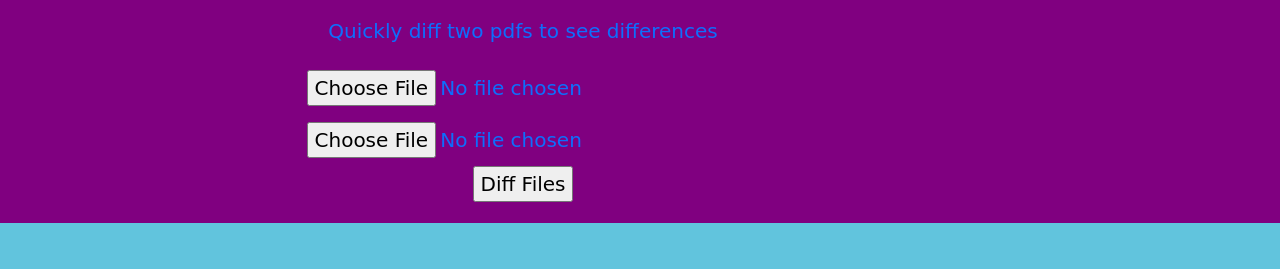
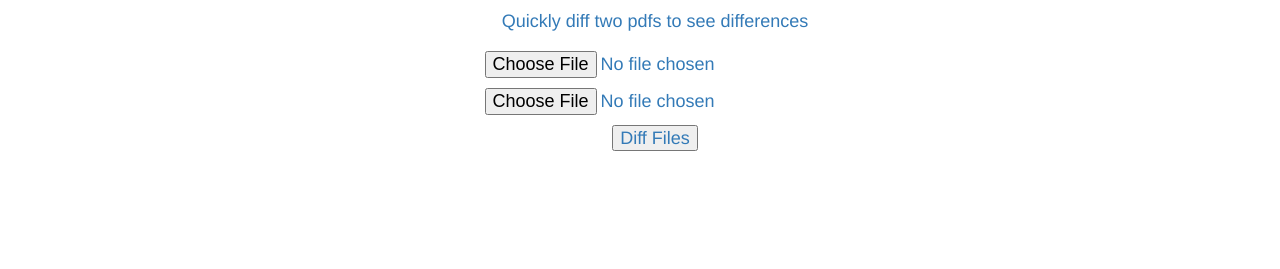
Before and after one commit to akedia23/pdf_diff, a Flask app: page / in a window 1280 px wide. Shown: the part 585-854 px from the top of the page. After the commit the page ends 736 px from the top, so only its background shows below. Run offline with Flask 2, Linux system fonts and the light colour scheme; some libraries are stand-ins or nearby versions.

Commit message:
straighten & back button

```diff
--- a/templates/index.html
+++ b/templates/index.html
@@ -1,17 +1,10 @@
 <!DOCTYPE html>
 <html>
 <head>
-    <title></title>
-    <!-- <link rel="stylesheet" href="https://cdn.jsdelivr.net/npm/bulma@0.9.2/css/bulma.min.css"> -->
-    <!-- CSS below-->
-    <link rel="stylesheet" href="https://cdn.jsdelivr.net/npm/bootstrap@5.0.0-beta3/dist/css/bootstrap.min.css"
-    integrity="sha384-eOJMYsd53ii+scO/bJGFsiCZc+5NDVN2yr8+0RDqr0Ql0h+rP48ckxlpbzKgwra6"
-    crossorigin="anonymous">
-    <link rel="stylesheet" href="./style.css" />
-    <!-- JavaScript Bundle with Popper -->
-    <script src="https://cdn.jsdelivr.net/npm/bootstrap@5.0.0-beta3/dist/js/bootstrap.bundle.min.js"
-    integrity="sha384-JEW9xMcG8R+pH31jmWH6WWP0WintQrMb4s7ZOdauHnUtxwoG2vI5DkLtS3qm9Ekf"
-    crossorigin="anonymous"></script>
+  <link rel="stylesheet" href="https://maxcdn.bootstrapcdn.com/bootstrap/3.3.7/css/bootstrap.min.css" integrity="sha384-BVYiiSIFeK1dGmJRAkycuHAHRg32OmUcww7on3RYdg4Va+PmSTsz/K68vbdEjh4u" crossorigin="anonymous">
+  <!-- Bootstrap & Related Links-->
+
+  <link rel="stylesheet" href="static/styles.css">
 </head>
 
 <body class="centered-wrapper">
@@ -24,32 +17,105 @@
       <a class="navbar-brand" href="#">
          <p class="title">
           <p style="font-family: Comic sans MS">
-            <div class="text-center">
-              <img src="https://miro.medium.com/max/1033/1*MAsNORFL89roPfIFMBnA4A.jpeg" class="rounded mx-auto d-block" width="180" height="200"/>
+
+            <!--<body>
+              cont is the entire box; changing its CSS changes its position on the page
+              <div class="cont">
+                 box is the area that contains the image, username, and pass fields, but not the button bar and login buttons
+                  <div class="box">
+                     Creates the entire top row with close button and three circular buttons
+                      <div class="row top">
+                          <div class="left">
+                              <i class="fa fa-times close"></i>
+                          </div>
+                          <div class="right">
+                              <i class=" fa fa-circle but one"></i>
+                              <i class=" fa fa-circle but two"></i>
+                              <i class=" fa fa-circle but three"></i>
+                          </div>
+                      </div>
+
+                      <div class="row middle sg">
+                          <div class="row pic sg">
+                              <div class="text-center">
+                                  <img src="https://placeimg.com/200/200/nature" alt="fleur-de-lis" class="photo">
+                              </div>
+                          </div>
+                          <form action="#" class="form-horizontal form">
+                              <div class="input-group y">
+                                  <span class="input-group-addon"><i class="fa fa-user use"></i></span>
+                                  <input type="text" class="form-control" placeholder="Username">
+                              </div>
+                              <div class="input-group">
+                                  <span class="input-group-addon"><i class="fa faunlock-alt use"></i></span>
+                                  <input type="password" class="form-control" placeholder="Password">
+                              </div>
+                          </form>
+                      </div>
+                      <div class="row base sg">
+                          <h2 class="text-center login">Login</h2>
+                      </div>
+                  </div>
+              </div>
+          </body> -->
+
+
+
+            <div class="hero-body">
+              <p class="subtitle">
+                <p style="font-family: Comic sans MS">
+                <div class="text-center">
+                 <img src="https://miro.medium.com/max/1033/1*MAsNORFL89roPfIFMBnA4A.jpeg" class="center-block" width="180" height="200"/>
               <h1 style="font-family: Comic sans MS">PDF Diff Bots</h1>
+                </p>
+              </div>
+            </div>
               </p>
               <div class="hero-body">
                 <p class="subtitle">
                   <p style="font-family: Comic sans MS">
-                  </h3>Quickly diff two pdfs to see differences</h3>
+                  <div class="text-center">
+                  </h3>Quickly diff two pdfs to see differences </h3>
                   </p>
+                </div>
               </div>
               <form method=post enctype=multipart/form-data>
                 <div class="container">
-                  <div class="row justify-content-start">
-                    <div class="p-2 justify-content-md-end">
-                      <input type="file" name="file1" accept="pdf">
+                  <div class="hero-body">
+                    <p class="subtitle">
+                      <p style="font-family: Comic sans MS">
+                      <div class="text-center">
+                        <input type="file" name="file1" accept="pdf" class="center-block">
+                      </p>
                     </div>
-                    <div class="p-2 justify-content-md-end">
-                      <input type="file" name="file2" accept="pdf">
+                    <div class="text-center">
+                      <input type="file" name="file2" accept="pdf" class="center-block">
+                    </div>
+                  </div>
+
+
+
+
+
+
+
+
+                  <div class="hero-body">
+                    <p class="subtitle">
+                      <p style="font-family: Comic sans MS">
+                      <div class="text-center">
+                        <input type=submit value="Diff Files" class="center-block">
+                      </p>
                     </div>
                   </div>
                 </div>
-                <div class="col-md-4 offset-md-4"></div>
-                    <div class=".col-6 .col-sm-3">
-                      <input type=submit value="Diff Files" class="button is-fullwidth">
-                    </div>
-                 </div>
+
+
+
+
+
+
+
               </form>
                   </ul>
                 </div>
@@ -57,6 +123,7 @@
             </nav>
             </div>
           </p>
+
   </section>
 </body>
 </html>
```
